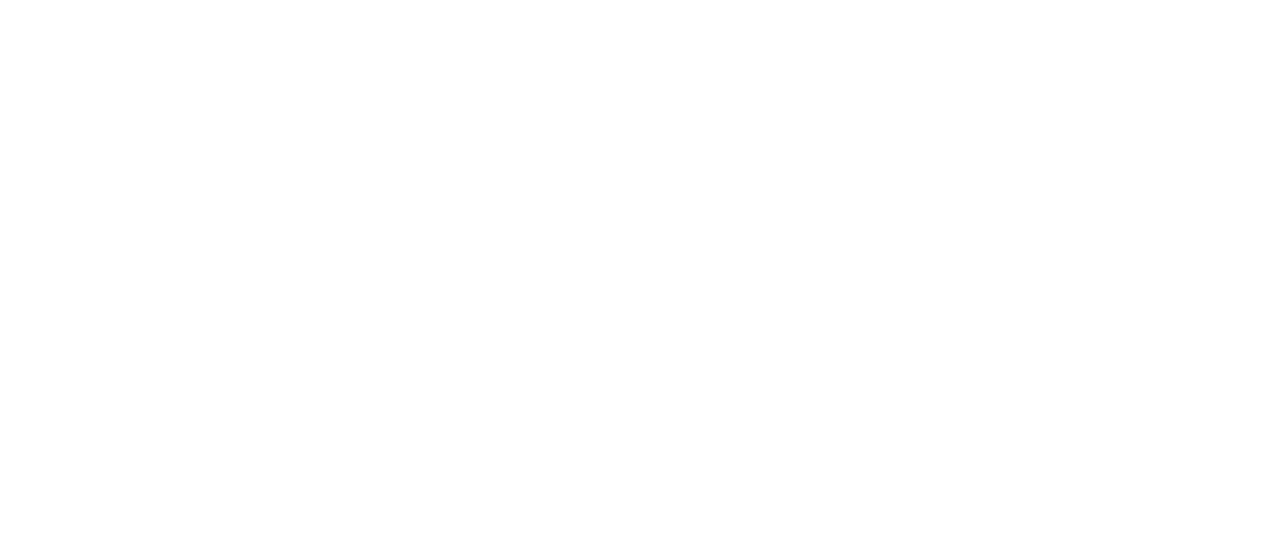
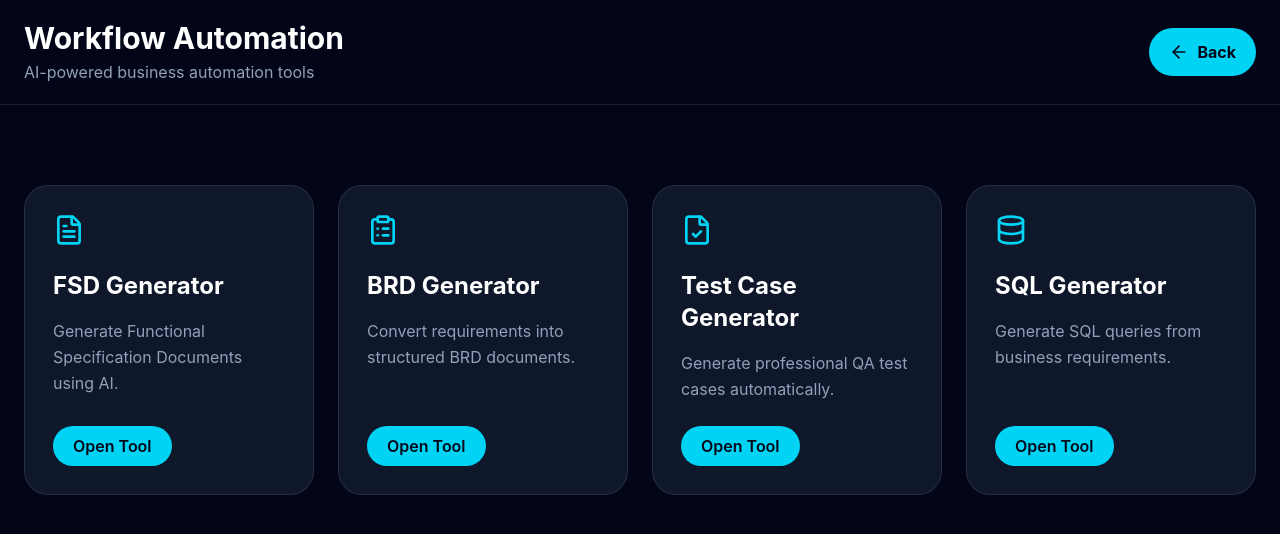
Before and after one commit to readyToRule/ai-automation-website, a React (Vite) app: page /workflow-automation in a window 1280 px wide. Before the commit this address had no page. Shown: the top 534 px of the page. Built offline with nearby package versions, Linux system fonts and the light colour scheme.

Commit message:
Connected FSD generator with Gemini backend

```diff
--- a/src/App.jsx
+++ b/src/App.jsx
@@ -14,6 +14,7 @@
 import Register from "./pages/Register";
 import Dashboard from "./pages/Dashboard";
 import FSDGenerator from "./pages/FSDGenerator";
+import WorkflowAutomation from "./pages/WorkflowAutomation";
 
 function HomePage() {
   const services = [
@@ -180,6 +181,7 @@
       <Route path="/register" element={<Register />} />
       <Route path="/dashboard" element={<Dashboard />} />
       <Route path="/fsd-generator" element={<FSDGenerator />} />
+      <Route path="/workflow-automation" element={<WorkflowAutomation />} />
     </Routes>
   );
 }
--- a/src/pages/Dashboard.jsx
+++ b/src/pages/Dashboard.jsx
@@ -31,7 +31,8 @@
         icon: <Workflow className="w-8 h-8" />,
         title: "Workflow Automation",
         desc: "Automate repetitive business tasks like FSD creation, test cases, reports, approvals, and documentation.",
-      },
+        path: "/workflow-automation",
+    },
       {
         icon: <MessageSquare className="w-8 h-8" />,
         title: "CRM & Sales Automation",
--- a/src/pages/FSDGenerator.jsx
+++ b/src/pages/FSDGenerator.jsx
@@ -3,58 +3,47 @@
 export default function FSDGenerator() {
   const [requirement, setRequirement] = useState("");
   const [fsd, setFsd] = useState("");
+  const [loading, setLoading] = useState(false);
 
-  function generateFSD() {
-    const output = `
-1. Functional Overview
-${requirement}
+  async function generateFSD() {
+    if (!requirement.trim()) {
+      alert("Please enter a requirement first.");
+      return;
+    }
 
-2. Scope
-This feature enables users to perform the described business process through the application.
+    try {
+      setLoading(true);
+      setFsd("");
 
-3. User Journey
-- User accesses the relevant module.
-- User enters required details.
-- System validates input.
-- System processes the request.
-- User receives confirmation or error message.
+      const response = await fetch("http://localhost:3000/generate-fsd", {
+        method: "POST",
+        headers: {
+          "Content-Type": "application/json",
+        },
+        body: JSON.stringify({
+          requirement,
+        }),
+      });
 
-4. Functional Requirements
-- System shall allow users to initiate the process.
-- System shall validate mandatory fields.
-- System shall display success and failure messages.
-- System shall maintain transaction/request status.
+      const data = await response.json();
 
-5. Field Validations
-- Mandatory fields should not be blank.
-- Invalid data should show proper error messages.
-- System should prevent duplicate or incorrect submissions.
+      if (!response.ok) {
+        alert(data.error || "Failed to generate FSD");
+        return;
+      }
 
-6. Business Rules
-- User must be authenticated.
-- Only eligible users/accounts should access the feature.
-- Backend validations should be performed before final submission.
+      setFsd(data.fsd);
+    } catch (error) {
+      console.error(error);
+      alert("Backend is not running or API failed.");
+    } finally {
+      setLoading(false);
+    }
+  }
 
-7. Error Scenarios
-- Invalid input
-- Backend failure
-- Session timeout
-- Unauthorized access
-- Network/API failure
-
-8. Assumptions
-- User has valid access.
-- Required backend APIs are available.
-- Required business rules are configured.
-
-9. Acceptance Criteria
-- User can complete the process successfully.
-- Invalid inputs show clear validation messages.
-- System handles failures gracefully.
-- Request status is updated correctly.
-`;
-
-    setFsd(output);
+  function copyFSD() {
+    navigator.clipboard.writeText(fsd);
+    alert("FSD copied!");
   }
 
   return (
@@ -65,29 +54,45 @@
       >
         ← Back
       </button>
-      <h1 className="text-4xl font-bold mb-4">FSD Generator</h1>
+
+      <h1 className="text-4xl font-bold mb-4">AI FSD Generator</h1>
 
       <p className="text-slate-400 mb-8">
-        Paste your rough requirement or BRD notes and generate a structured FSD draft.
+        Paste your rough requirement or BRD notes. Groq AI will generate a
+        professional Functional Specification Document.
       </p>
 
       <textarea
         className="w-full min-h-52 bg-slate-900 border border-white/10 rounded-3xl p-5 outline-none focus:border-cyan-400"
-        placeholder="Paste requirement here..."
+        placeholder="Example: User should be able to login using email and password. System should validate credentials and redirect user to dashboard..."
         value={requirement}
         onChange={(e) => setRequirement(e.target.value)}
       />
 
       <button
         onClick={generateFSD}
-        className="mt-6 bg-cyan-400 text-slate-950 px-8 py-4 rounded-full font-bold hover:bg-cyan-300"
+        disabled={loading}
+        className="mt-6 bg-cyan-400 text-slate-950 px-8 py-4 rounded-full font-bold hover:bg-cyan-300 disabled:opacity-50"
       >
-        Generate FSD
+        {loading ? "Generating FSD..." : "Generate FSD"}
       </button>
 
       {fsd && (
-        <div className="mt-10 bg-slate-900 border border-white/10 rounded-3xl p-6 whitespace-pre-wrap">
+        <div className="mt-10 bg-slate-900 border border-white/10 rounded-3xl p-6">
+          <div className="flex justify-between items-center mb-5">
+            <h2 className="text-2xl font-bold">Generated FSD</h2>
+
+            <button
+              onClick={copyFSD}
+              className="bg-white/10 px-4 py-2 rounded-full hover:bg-white/20"
+            >
+              Copy
+            </button>
+          </div>
+
+          <div className="whitespace-pre-wrap text-slate-300 leading-relaxed">
             {fsd}
+          </div>
         </div>
       )}
     </div>
--- /dev/null
+++ b/src/pages/WorkflowAutomation.jsx
@@ -0,0 +1,94 @@
+import React from "react";
+import {
+  FileText,
+  ClipboardList,
+  FileCheck,
+  Database,
+  ArrowLeft,
+} from "lucide-react";
+
+import { useNavigate } from "react-router-dom";
+
+export default function WorkflowAutomation() {
+  const navigate = useNavigate();
+
+  const tools = [
+    {
+      title: "FSD Generator",
+      desc: "Generate Functional Specification Documents using AI.",
+      icon: <FileText className="w-8 h-8 text-cyan-400" />,
+      path: "/fsd-generator",
+    },
+    {
+      title: "BRD Generator",
+      desc: "Convert requirements into structured BRD documents.",
+      icon: <ClipboardList className="w-8 h-8 text-cyan-400" />,
+    },
+    {
+      title: "Test Case Generator",
+      desc: "Generate professional QA test cases automatically.",
+      icon: <FileCheck className="w-8 h-8 text-cyan-400" />,
+    },
+    {
+      title: "SQL Generator",
+      desc: "Generate SQL queries from business requirements.",
+      icon: <Database className="w-8 h-8 text-cyan-400" />,
+    },
+  ];
+
+  return (
+    <div className="min-h-screen bg-slate-950 text-white">
+      <header className="border-b border-white/10 bg-slate-950/90 backdrop-blur">
+        <div className="max-w-7xl mx-auto px-6 py-5 flex items-center justify-between">
+          <div>
+            <h1 className="text-3xl font-bold">
+              Workflow Automation
+            </h1>
+
+            <p className="text-slate-400 mt-1">
+              AI-powered business automation tools
+            </p>
+          </div>
+
+          <button
+            onClick={() => navigate("/dashboard")}
+            className="bg-cyan-400 text-slate-950 px-5 py-3 rounded-full font-bold inline-flex items-center gap-2 hover:bg-cyan-300"
+          >
+            <ArrowLeft className="w-5 h-5" />
+            Back
+          </button>
+        </div>
+      </header>
+
+      <section className="max-w-7xl mx-auto px-6 py-20">
+        <div className="grid md:grid-cols-2 lg:grid-cols-4 gap-6">
+          {tools.map((tool) => (
+            <div
+              key={tool.title}
+              onClick={() => tool.path && navigate(tool.path)}
+              className="bg-slate-900 border border-white/10 rounded-3xl p-7 min-h-[250px] flex flex-col justify-between hover:border-cyan-400 hover:scale-105 transition cursor-pointer"
+            >
+              <div>
+                <div className="mb-6">
+                  {tool.icon}
+                </div>
+
+                <h3 className="text-2xl font-bold mb-4">
+                  {tool.title}
+                </h3>
+
+                <p className="text-slate-400 leading-relaxed">
+                  {tool.desc}
+                </p>
+              </div>
+
+              <button className="mt-6 bg-cyan-400 text-slate-950 px-5 py-2 rounded-full font-semibold hover:bg-cyan-300 w-fit">
+                Open Tool
+              </button>
+            </div>
+          ))}
+        </div>
+      </section>
+    </div>
+  );
+}
```
Also changed, not shown: 1 other file (tests, documents, lock files or other folders). Lines whose indentation alone changed are shown as unchanged.
